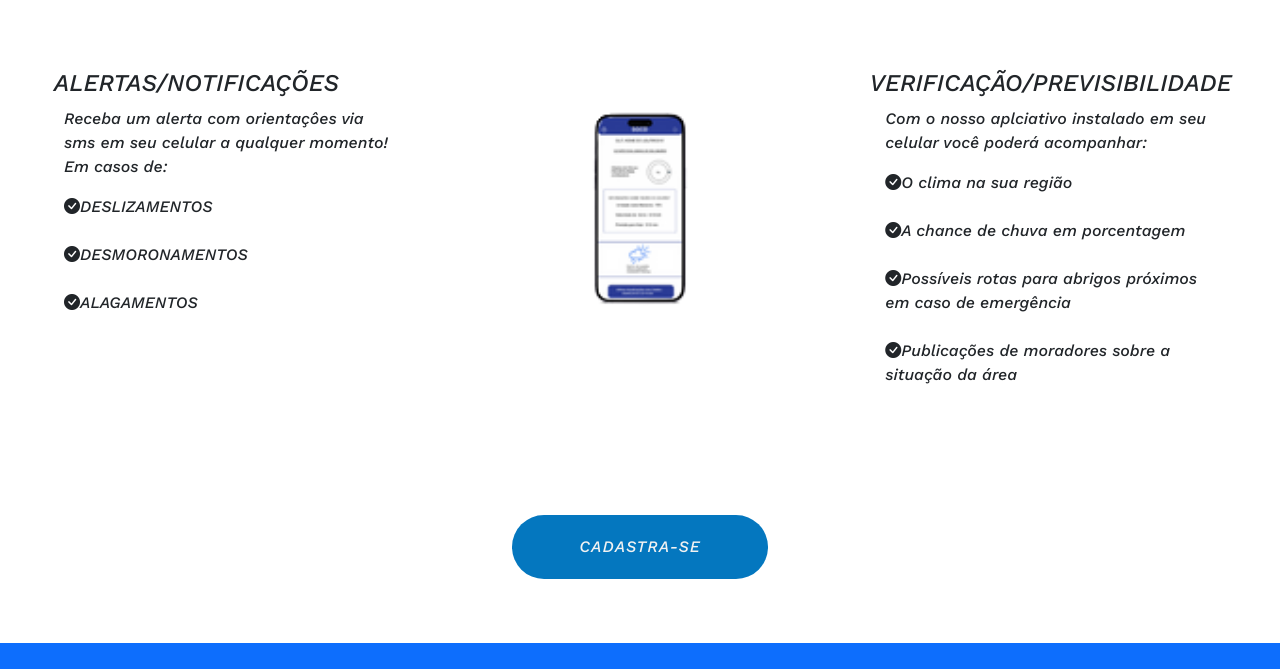
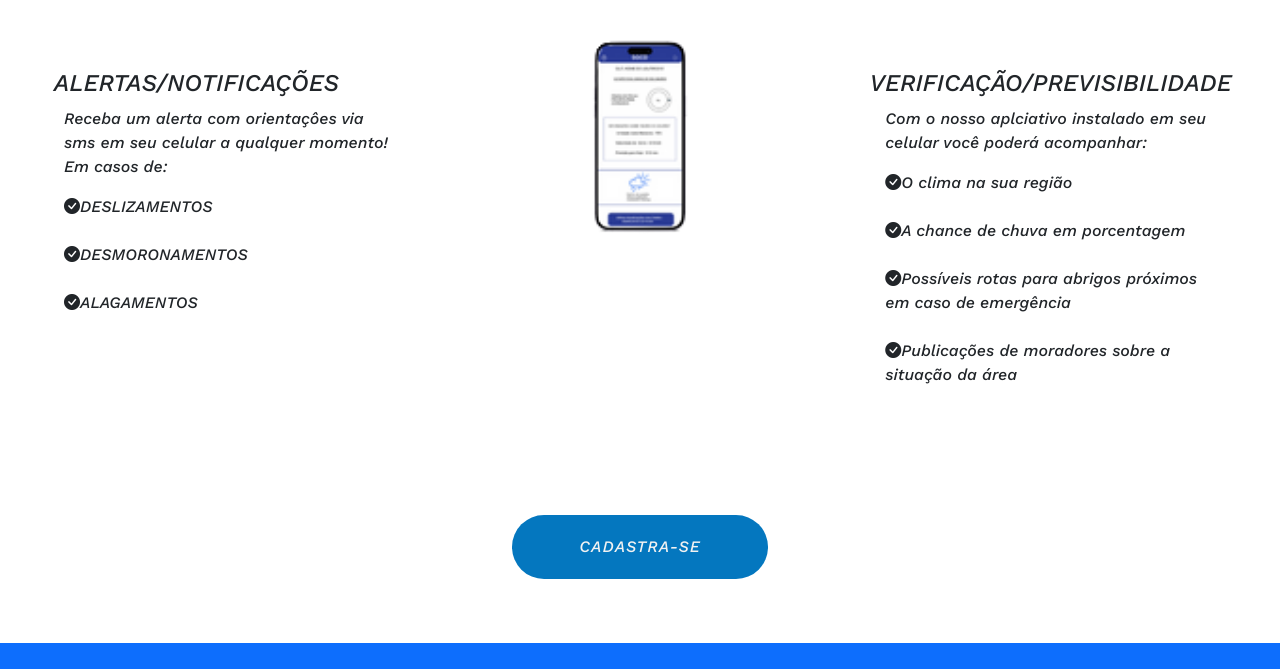
Before and after one commit to devThiago1/sgcd-web, a website: page src/view/Home.html in a window 1280 px wide. Shown: the part 1484-2153 px from the top of the page. Drawn offline with nearby package versions, Linux system fonts and the light colour scheme.

Commit message:
alterofc

```diff
--- a/src/view/Home.html
+++ b/src/view/Home.html
@@ -98,7 +98,7 @@
                 </div>
             </div>
             <div class="card border-0" style="width: 18rem; border-radius: 30px;" id="app-card">
-                <img src="../public/prototipoofc2.png" class="card-img-top mx-auto" alt="eficiencia-card" style="margin-top: 20%;">
+                <img src="../public/prototipoofc2.png" class="card-img-top mx-auto" alt="eficiencia-card" >
             </div>
             <div class="card p-5 border-0" style="width: 18rem; border-radius: 30px;">
                 <div class="card-body">
```
